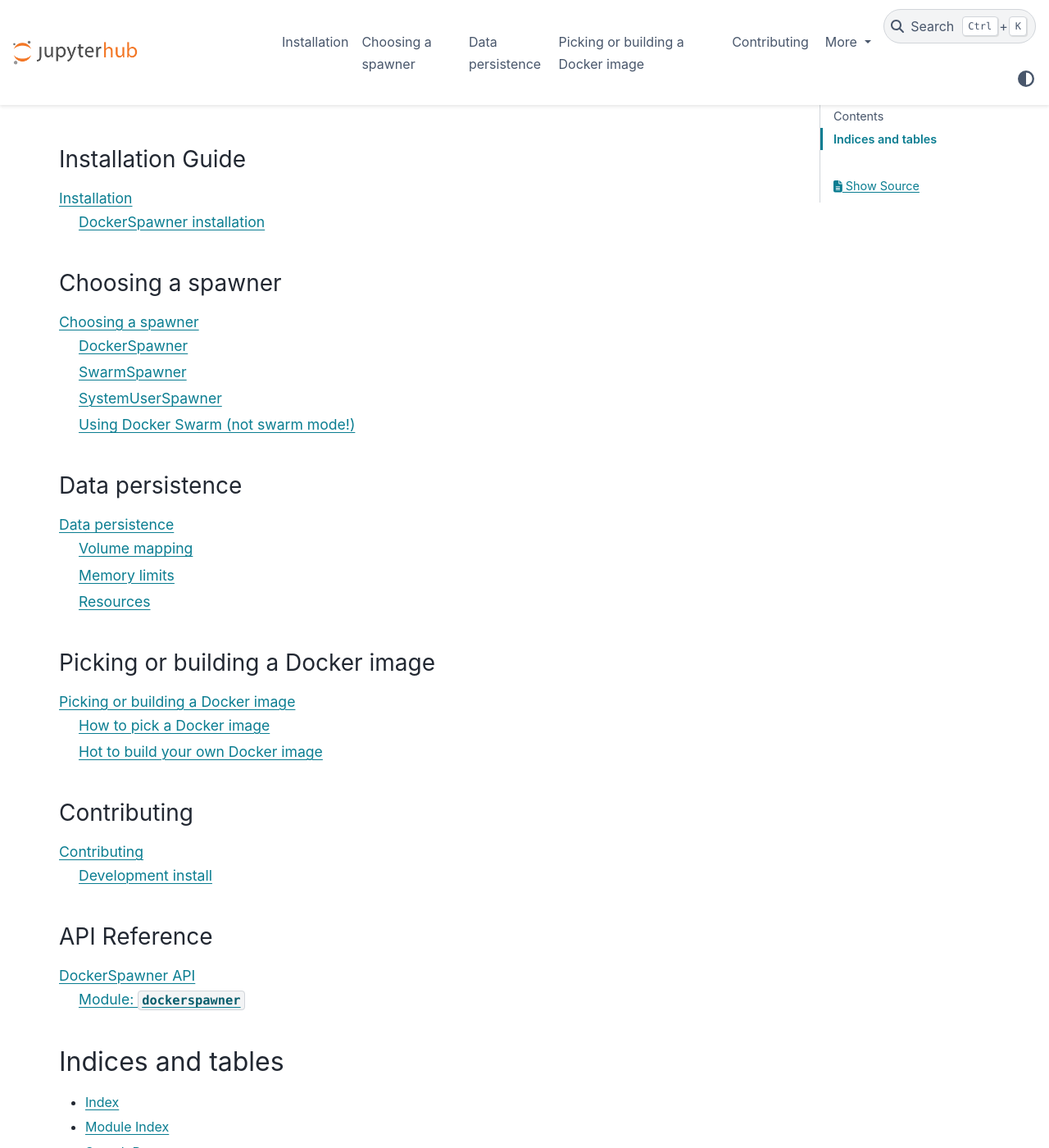
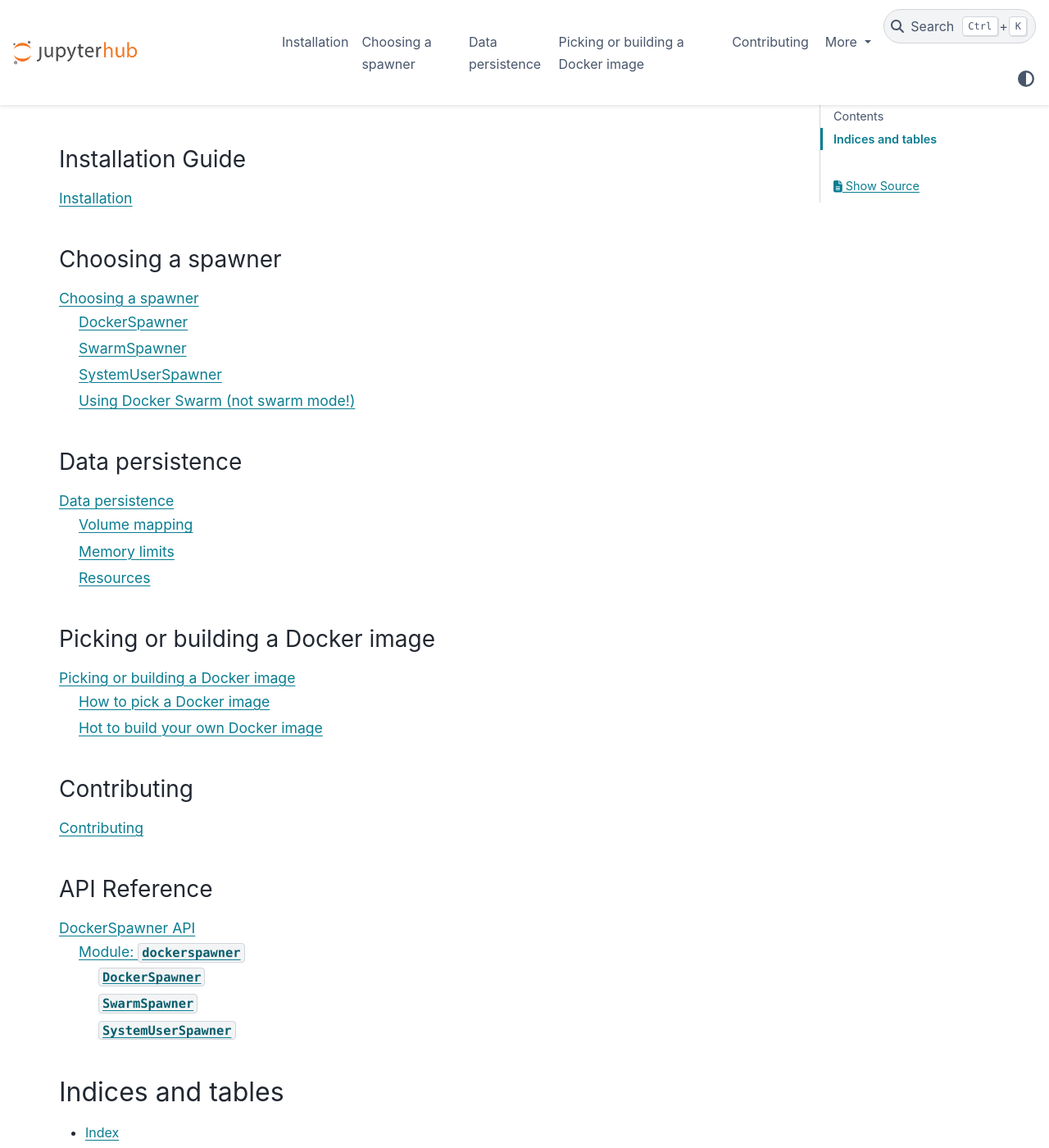
Before and after one commit to jupyterhub/dockerspawner, a Sphinx documentation site: the page built from docs/source/index.rst, in a window 1280 px wide and 1400 px high, scrolled down 381 px. Shown: the whole window at 82% size. Built offline with Sphinx 7.4.7 and the PyData theme 0.15.4, drawn with Linux system fonts in a browser that asks for light colours; part of the change alters nothing that is shown.

```diff
--- a/docs/source/index.rst
+++ b/docs/source/index.rst
@@ -27,7 +27,7 @@ Contents
 Installation Guide
 ------------------
 .. toctree::
-   :maxdepth: 2
+   :maxdepth: 1
 
    install
 
@@ -55,7 +55,7 @@ Picking or building a Docker image
 Contributing
 ------------
 .. toctree::
-   :maxdepth: 2
+   :maxdepth: 1
 
    contributing
 
@@ -63,7 +63,7 @@ API Reference
 -------------
 
 .. toctree::
-   :maxdepth: 2
+   :maxdepth: 3
 
    api/index
 
```
